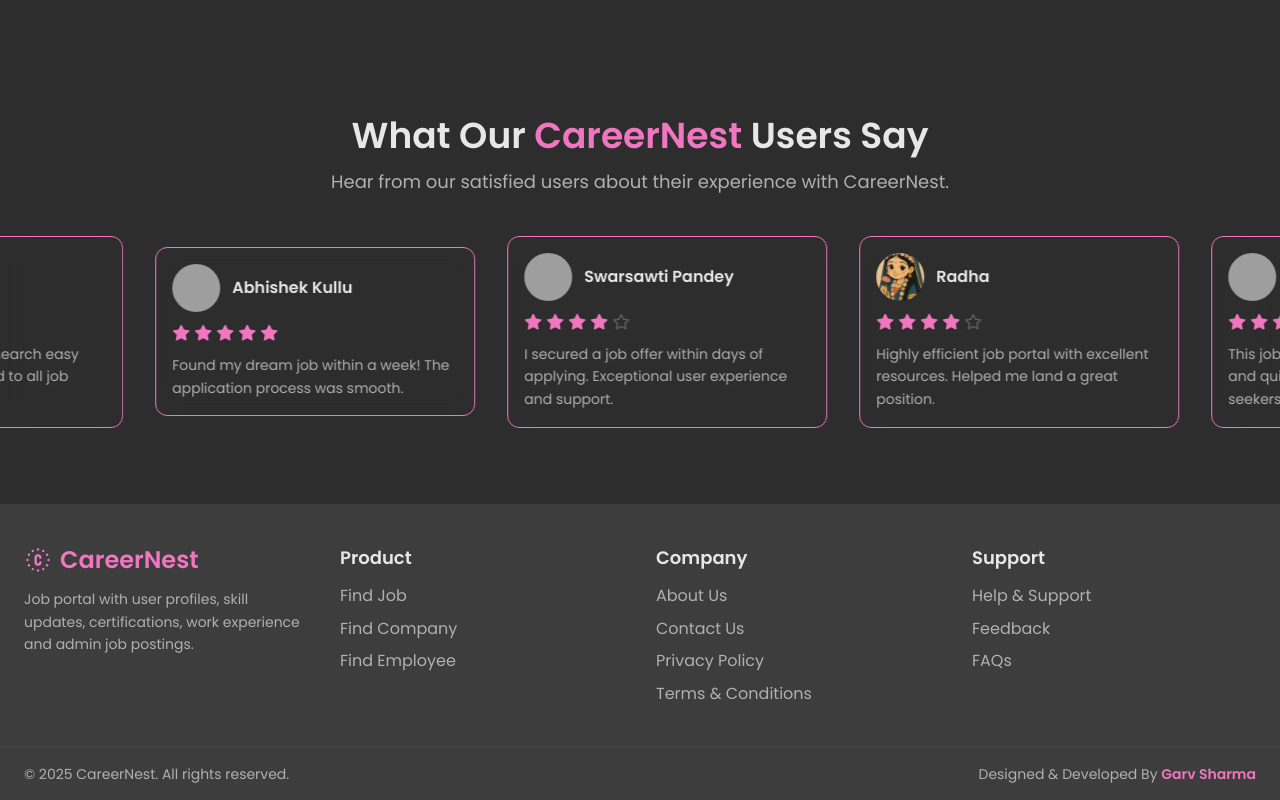
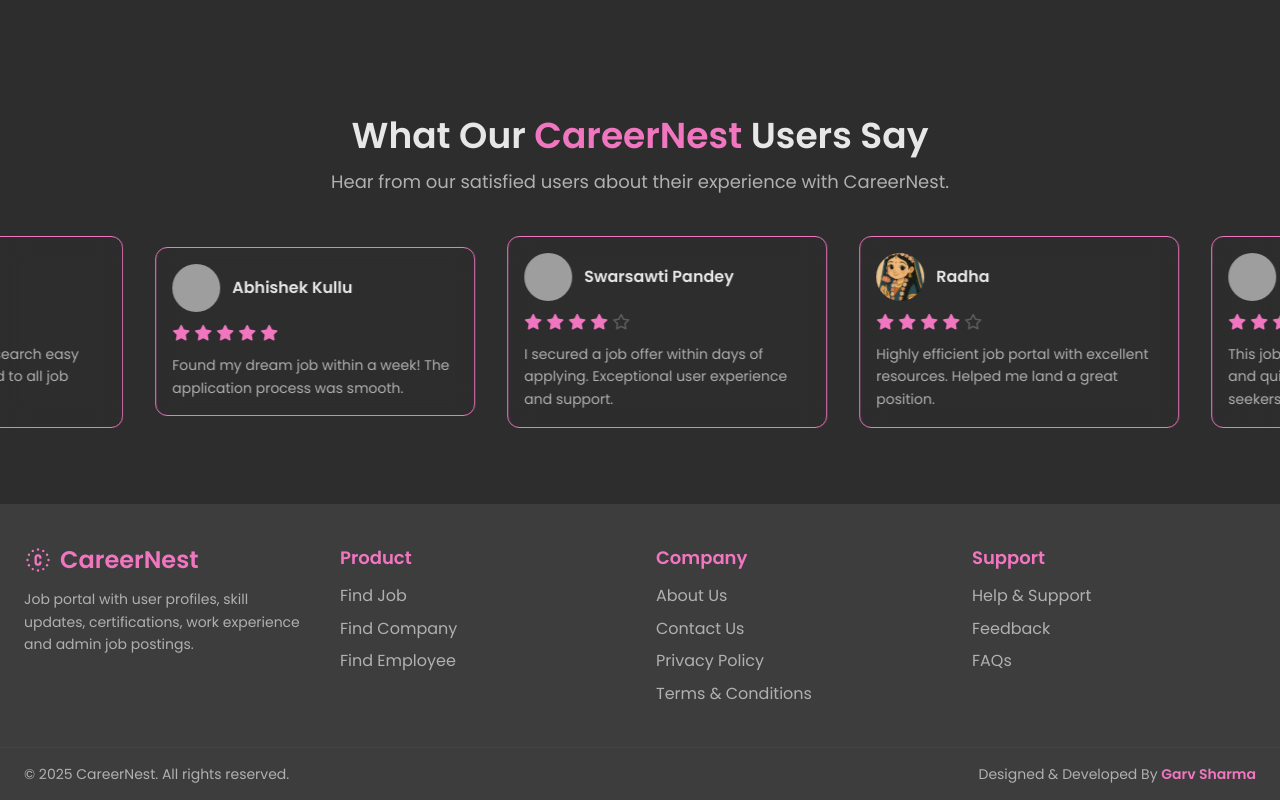
Before and after one commit to garvsharma12/CareerNest, a React (Create React App) app in the folder Career-nest-frontend/: page / in a window 1280 px wide. Shown: the part 2086-2886 px from the top of the page. Built offline with nearby package versions, Linux system fonts and the light colour scheme; grey boxes are pictures that could not be loaded; a web font is replaced by a local one.

Commit message:
Update Footer

```diff
--- a/Career-nest-frontend/src/LandingPage/Footer.tsx
+++ b/Career-nest-frontend/src/LandingPage/Footer.tsx
@@ -24,7 +24,7 @@ const Footer = () => {
                     {/* Link Columns */}
                     {footerLinks.map((section) => (
                         <div key={section.title}>
-                            <div className="text-lg font-semibold mb-3 text-mine-shaft-100">
+                            <div className="text-lg font-semibold mb-3 text-cerise-400">
                                 {section.title}
                             </div>
                             <ul className="space-y-2">
```
